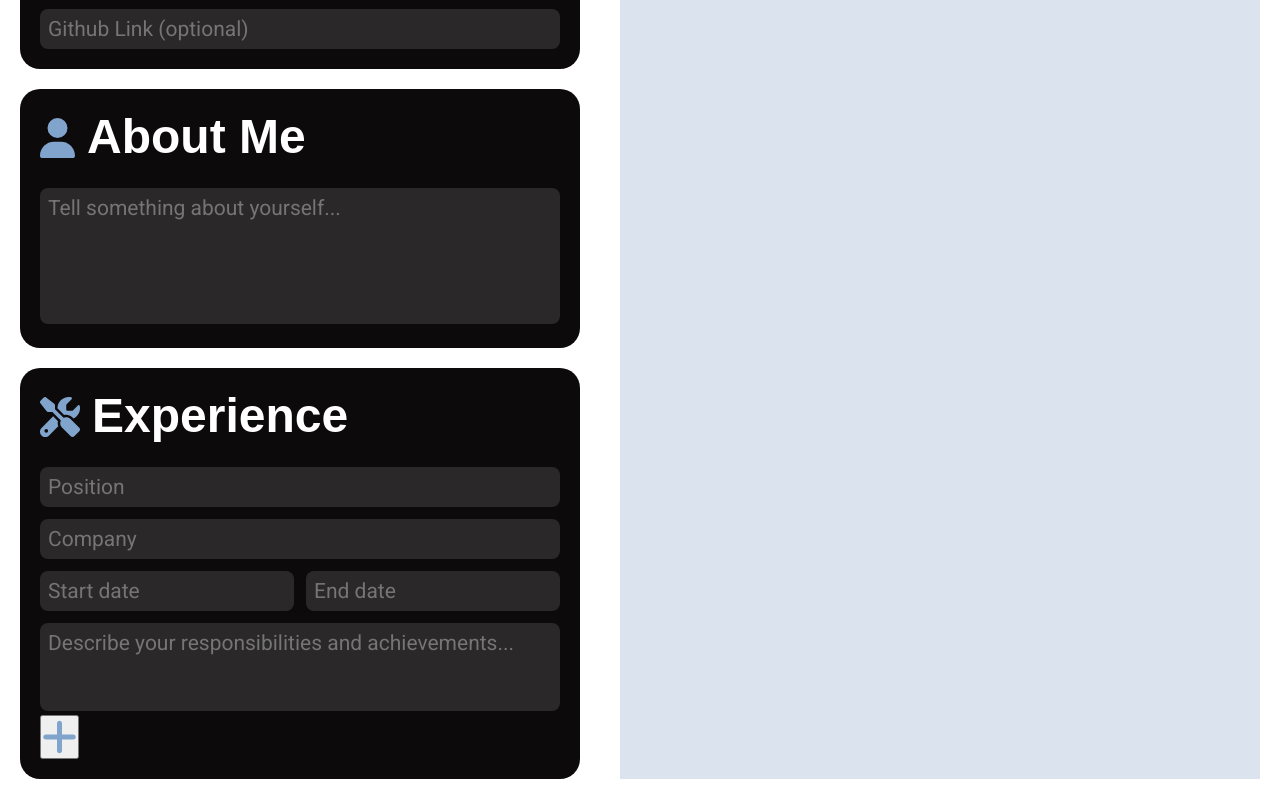
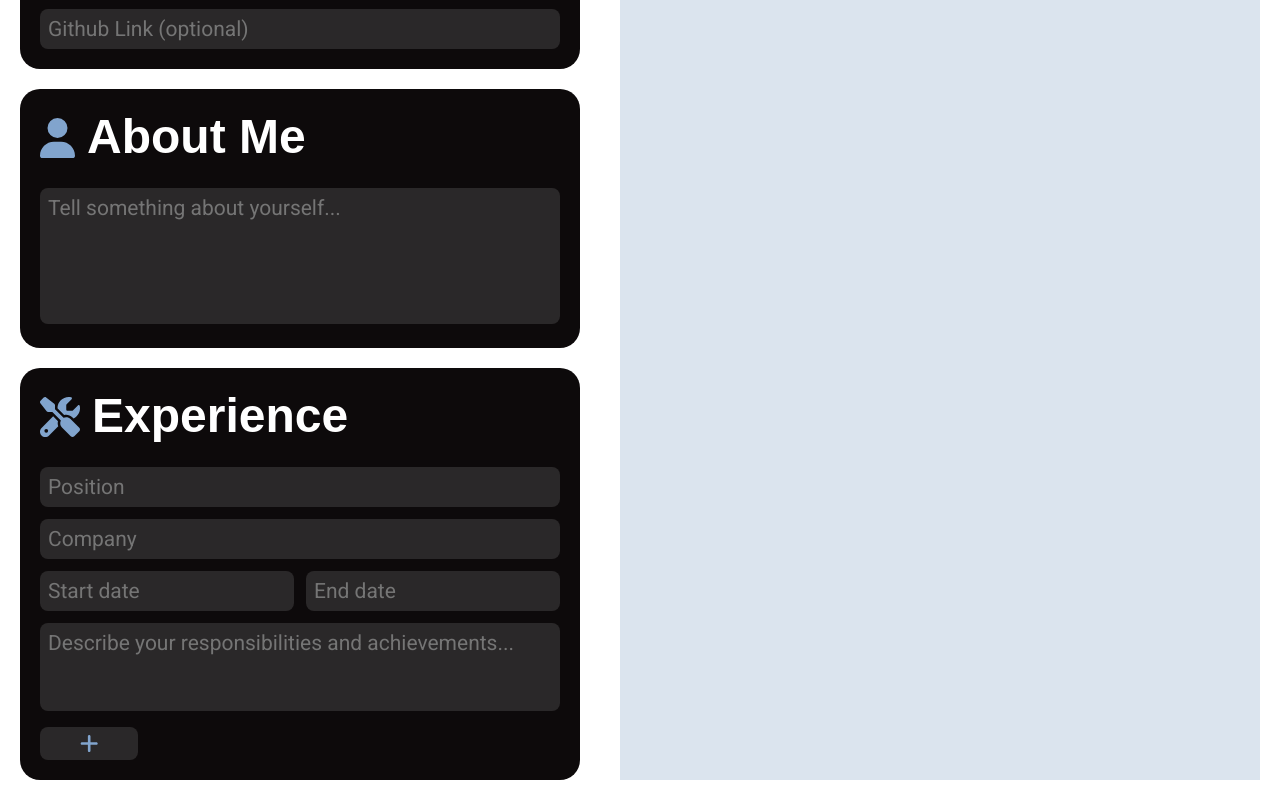
Before and after one commit to Afer1991/cv-application, a React (Vite) app: page / in a window 1280 px wide. Shown: the part 318-1118 px from the top of the page. Built offline with nearby package versions, Linux system fonts and the light colour scheme; a web font is replaced by a local one.

Commit message:
Style Button component

```diff
--- a/src/components/Button.jsx
+++ b/src/components/Button.jsx
@@ -1,10 +1,11 @@
 import { FontAwesomeIcon } from "@fortawesome/react-fontawesome"
 import { faPlus } from "@fortawesome/free-solid-svg-icons"
+import styles from '../styles/components.module.css'
 
 function Button () {
   return (
     <>
-      <button>
+      <button className={styles.button}>
         <FontAwesomeIcon icon={faPlus} />
       </button>
     </>
--- a/src/components/Experience.jsx
+++ b/src/components/Experience.jsx
@@ -23,7 +23,7 @@ function Experience () {
       <div>
         <textarea rows="3" placeholder="Describe your responsibilities and achievements..."></textarea>
       </div>
-      <div>
+      <div className={styles.buttonContainer}>
         <Button />
       </div>
     </div>
--- a/src/styles/components.module.css
+++ b/src/styles/components.module.css
@@ -48,26 +48,43 @@ svg {
   resize: none;
 }
 
+.button {
+  background-color: #75757548;
+  border: none;
+  border-radius: .5rem;
+  padding: .35rem 2.5rem;
+  margin-top: .75rem;
+}
+
+.button:hover {
+  opacity: .8;
+  cursor: pointer;
+}
+
+.button svg {
+  font-size: 1rem;
+}
+
 @media (min-width: 425px) {
-  .container input, .container textarea {
+  .container input, .container textarea, .button svg {
     font-size: 1rem;
   }
 }
 
 @media (min-width: 600px) {
-  .container input, .container textarea {
+  .container input, .container textarea, .button svg {
     font-size: 1.3125rem;
   }
 }
 
 @media (min-width: 700px) {
-  .container input, .container textarea {
+  .container input, .container textarea, .button svg {
     font-size: 1rem;
   }
 }
 
 @media (min-width: 925px) {
-  .container input, .container textarea {
+  .container input, .container textarea, .button svg {
     font-size: 1.3125rem;
   }
 }
```
